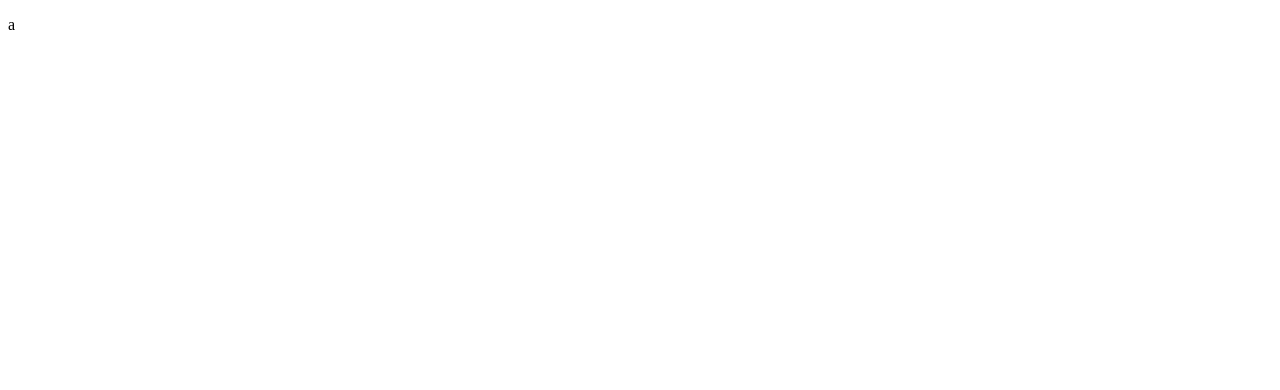
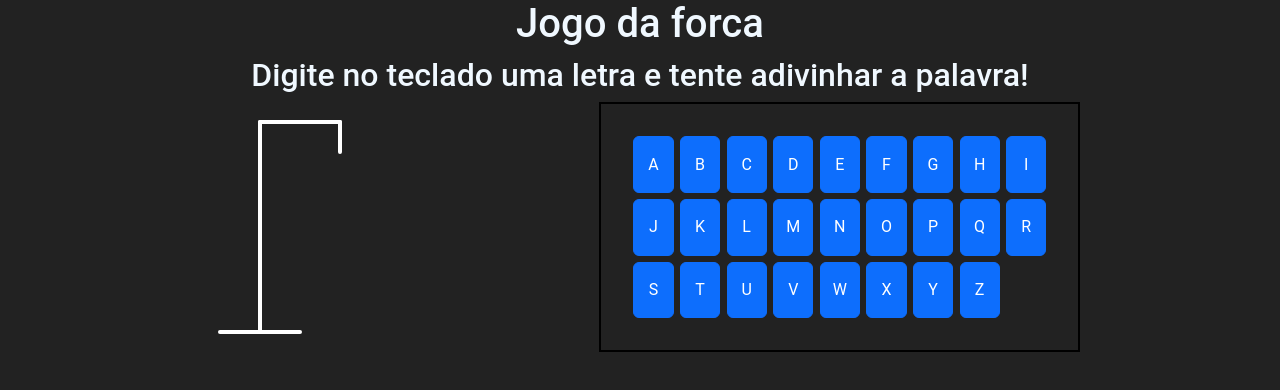
Before and after one commit to YakinFsilva/forca, a website: page index.html in a window 1280 px wide. Drawn offline with Linux system fonts and the light colour scheme.

Commit message:
Add files via upload

```diff
--- a/index.html
+++ b/index.html
@@ -1,20 +1,45 @@
 <!DOCTYPE html>
-<html lang="eng">
+<html lang="en">
 
 <head>
-    <meta >
-    <link href="stylesheet" src="./index.css">
+  <meta charset="UTF-8">
+  <meta name="viewport" content="width=device-width, initial-scale=1.0">
+  <link rel="stylesheet" href="./index.css">
+  <title>Jogo da forca</title>
+</head>
 
-</head>
 <body>
-    <main>
-        <p>a</p>
-        <div class="keyboard">
+  <h1>Jogo da forca</h1>
+    <h2>Digite no teclado uma letra e tente adivinhar a palavra!</h2>
+  <div class="jogo-container">
+    <div class="forca-container">
+      <svg height="250" width="200" class="forca">
+        <!-- forca -->
+        <line x1="60" y1="20" x2="140" y2="20" />
+        <line x1="140" y1="20" x2="140" y2="50" />
+        <line x1="60" y1="20" x2="60" y2="230" />
+        <line x1="20" y1="230" x2="100" y2="230" />
 
-        </div>
-    </main>
-    <script src="./forca.js">
+        <!-- cabeça -->
+        <circle cx="140" cy="70" r="20" class="forca-parte" />
+        <!-- corpo -->
+        <line x1="140" y1="90" x2="140" y2="150" class="forca-parte" />
+        <!-- braços -->
+        <line x1="140" y1="120" x2="120" y2="100" class="forca-parte" />
+        <line x1="140" y1="120" x2="160" y2="100" class="forca-parte" />
+        <!-- pernas -->
+        <line x1="140" y1="150" x2="120" y2="180" class="forca-parte" />
+        <line x1="140" y1="150" x2="160" y2="180" class="forca-parte" />
+      </svg>
+    </div>
+  <main id="main">
 
-    </script>
+    <div class="keyboard">
+
+    </div>
+  </main>
+
+  <script src="./index.js"></script>
 </body>
+
 </html>
--- /dev/null
+++ b/index.js
@@ -0,0 +1,61 @@
+const palavraAleatoria = "amor"
+const palavraSplitted = palavraAleatoria.split("")
+console.log(palavraSplitted);
+
+let tentativas = 6
+let numLetrasAcertadas = 0;
+const letrasReveladas = Array(palavraSplitted.length).fill("")
+
+function disableButton(id) {
+  document.getElementById(id).classList.add("disabled");
+}
+
+function encontrarLetra(letra) {
+  console.log(`Letra clicada: ${letra}`)
+  disableButton(letra);
+
+  if (numLetrasAcertadas === palavraSplitted.length) {
+    // console.log("Parabéns, você ganhou o jogo!")
+    return;
+  }
+  if (tentativas < 1) {
+    // console.log("Você perdeu o jogo!")
+    return;
+  }
+
+  // console.log(`Letra pressionada: ${letra}`)
+  let encontrada = false;
+
+  for (let index = 0; index < palavraSplitted.length; index++) {
+    const element = palavraSplitted[index];
+    if (element === letra){
+      letrasReveladas[index] = letra;
+      numLetrasAcertadas++;
+
+      encontrada = true;
+    }
+  }
+
+  if (encontrada === false) {
+    tentativas--;
+  }
+
+  // console.log(`Tentativas: ${tentativas}`)
+  // console.log(letrasReveladas);
+}
+
+/**
+ * Generates a virtual keyboard from A-Z in HTML.
+ */
+function generateKeyboard() {
+  const mainElement = document.querySelector(".keyboard");
+
+  for (let index = 65; index < 91; index++) {
+    const letter = String.fromCharCode(index)
+    const buttonElement = `<button id="${letter}" onclick="encontrarLetra('${letter}')" type="button" class="btn btn-primary">${letter}</button>`
+
+    mainElement.innerHTML += buttonElement;
+  }
+}
+
+generateKeyboard()
--- a/index.scss
+++ b/index.scss
@@ -1,19 +1,44 @@
 @import "./node_modules/bootstrap/scss/bootstrap.scss";
 
 * {
-    margin: 0px;
-    padding: 0px;
-    list-style: none;
-    box-sizing: border-box;
+  margin: 0px;
+  padding: 0px;
+  list-style: none;
+  box-sizing: border-box;
+}
+body {
+  display: flex;
+  flex-direction: column;
+  align-items: center;
+  width: 100vw;
+  height: 100vh;
+  overflow: hidden;
+  background-color: #222;
+  color: aliceblue;
+  font-family: "Roboto", sans-serif;
+}
+.forca {
+  fill: transparent;
+  stroke: #fff;
+  stroke-width: 4px;
+  stroke-linecap: round;
+}
+.jogo-container {
+  display: flex;
+  justify-content: space-evenly;
+  width: 100%;
+}
+.forca-parte {
+  display: none;
+}
+main {
+  border: 2px solid #000;
+  padding: 2rem;
+  display: flex;
 }
 
-body {
-    height: 100vh;
-    display: flex;
-    align-items: center;
-    justify-content: center;
+.keyboard {
+  display: grid;
+  grid-template-columns: repeat(9, 1fr);
+  gap: 0.4rem;
 }
-main{
-    border: 3px;
-
-}
```
Also changed, not shown: package.json (+4 -4 lines), index.css, teste.js (added), 4 other files.
